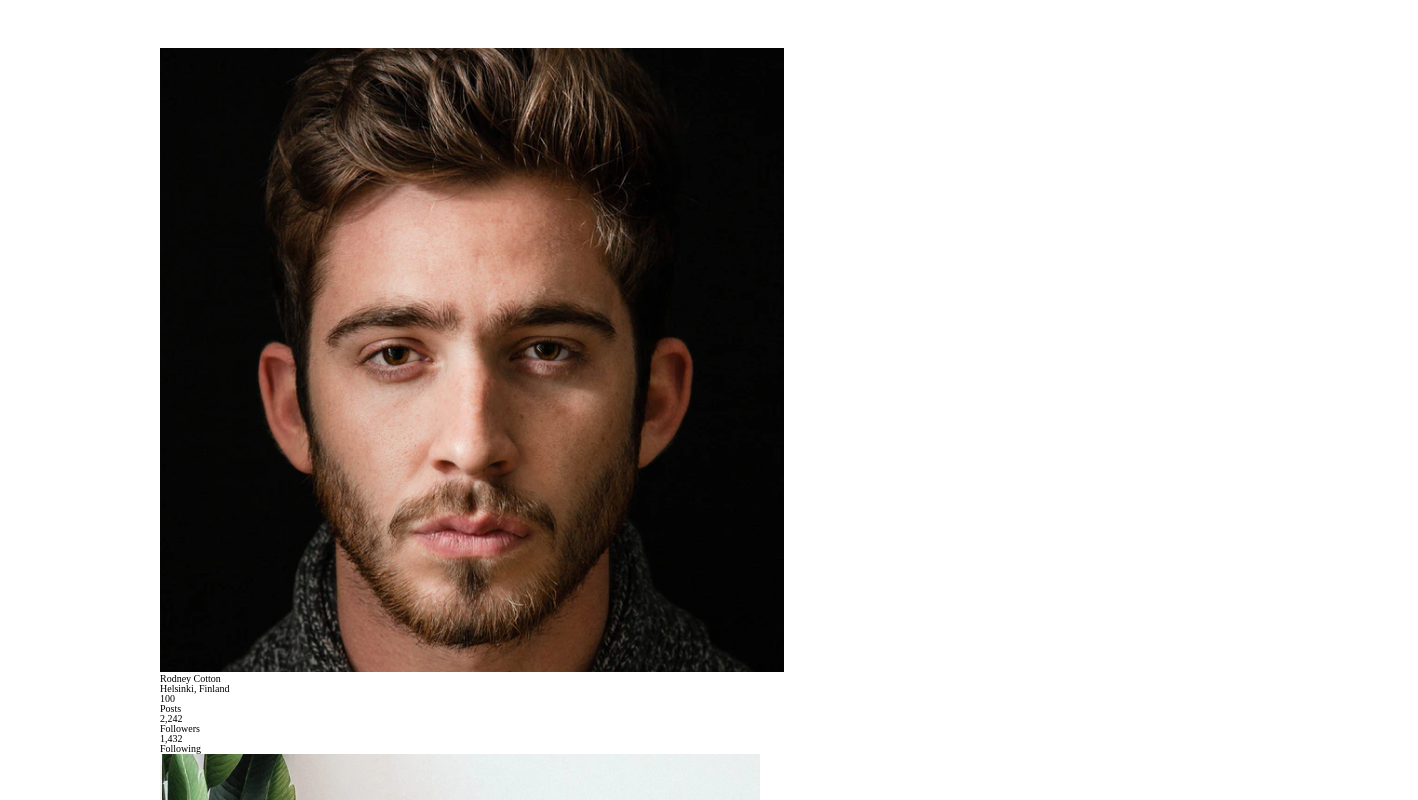
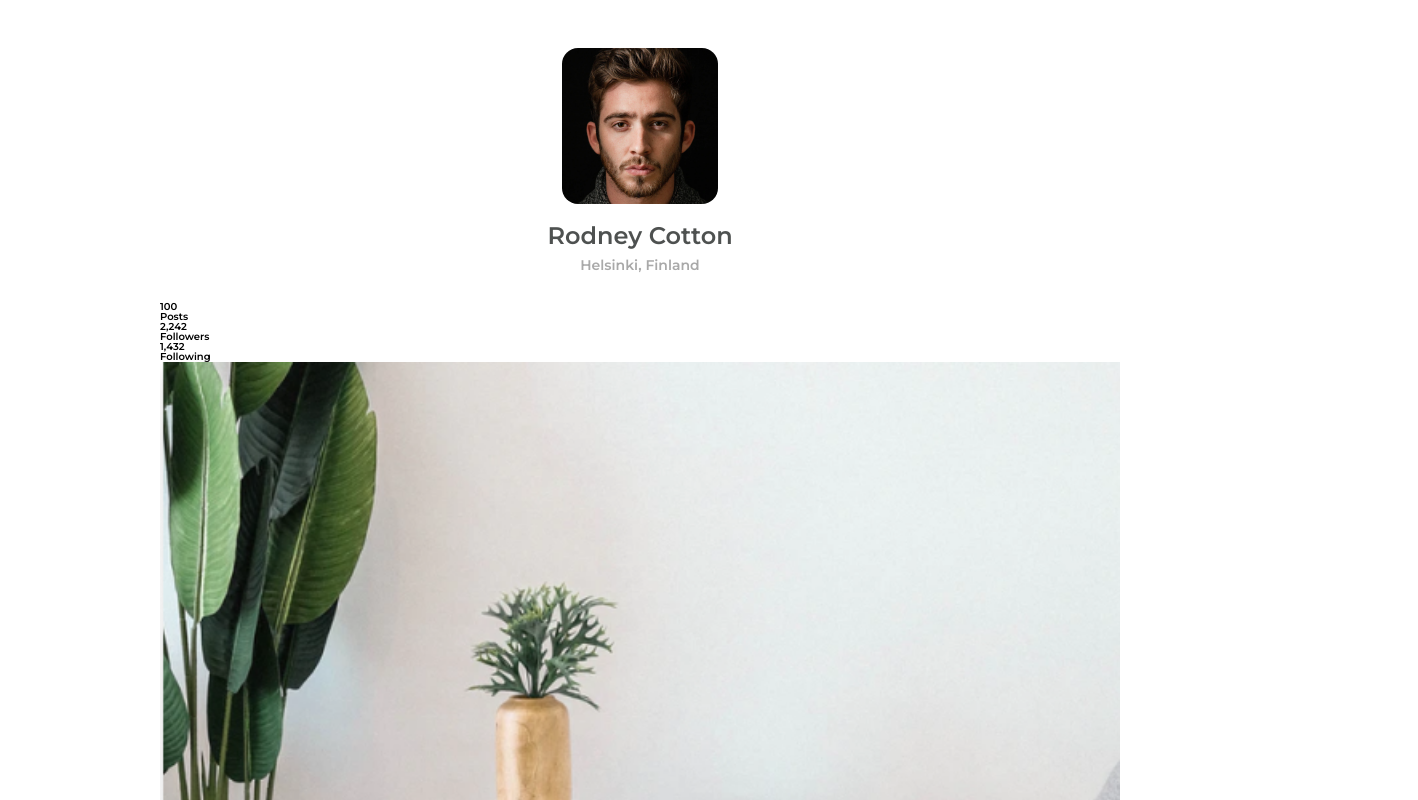
Before and after one commit to diazevedo/my-gallery, a plain HTML site: page index.html in a window 1280 px wide. Shown: the top 800 px of the page, 1418 px wide, since content can reach past the window. Drawn offline with Linux system fonts and the light colour scheme; files that its build step writes are made by us from their sources.

Commit message:
profile card

```diff
--- a/index.html
+++ b/index.html
@@ -30,11 +30,15 @@
     <title>My Gallery</title>
   </head>
   <body>
-    <header>
-      <figure>
-        <img src="./src/assets/images/profilePhoto.png" alt="Rodney's photo" />
-        <figcaption>
-          <h1>Rodney Cotton</h1>
+    <header class="header">
+      <figure class="profile__card">
+        <img
+          class="profile__image"
+          src="./src/assets/images/profilePhoto.png"
+          alt="Rodney's photo"
+        />
+        <figcaption class="caption">
+          <h1 class="title-one">Rodney Cotton</h1>
           <p class="location">Helsinki, Finland</p>
         </figcaption>
       </figure>
--- a/src/assets/images/styles/base.css
+++ b/src/styles/base.css
@@ -13,6 +13,7 @@ body {
   -moz-osx-font-smoothing: grayscale;
   height: auto;
   padding: var(--space-mds) var(--space-xs) var(--space-xs);
+  font-family: var(--font-primary);
 }
 
 body > * {
--- /dev/null
+++ b/src/styles/styles.css
@@ -0,0 +1,56 @@
+.header {
+}
+
+.header .profile__card {
+  display: flex;
+  flex-direction: column;
+  align-items: center;
+}
+
+img {
+  width: 100%;
+}
+
+.header .profile__image {
+  width: 10rem;
+  height: 10rem;
+  border-radius: 16px;
+}
+
+.caption {
+  margin: var(--space-xs) 0;
+  text-align: center;
+}
+
+.title-one {
+  font-weight: 600;
+  font-size: var(--text-smx);
+  color: var(--gray-1);
+}
+
+.location {
+  font-weight: 600;
+  font-size: var(--text-sm);
+  color: var(--gray-4);
+  margin: 0.75rem 0;
+}
+
+@media (min-width: 768px) {
+  .header .profile__image {
+    width: 15.6rem;
+    height: 15.6rem;
+  }
+
+  .caption {
+    margin: var(--space-sm) 0;
+  }
+
+  .title-one {
+    font-size: var(--title-md);
+  }
+
+  .location {
+    margin: 1rem 0;
+    font-size: var(--text-smx);
+  }
+}
```
Also changed, not shown: src/assets/images/styles/styles.css (deleted), src/styles/reset.css (renamed from src/assets/images/styles/reset.css), src/styles/variables.css (renamed from src/assets/images/styles/variables.css).
